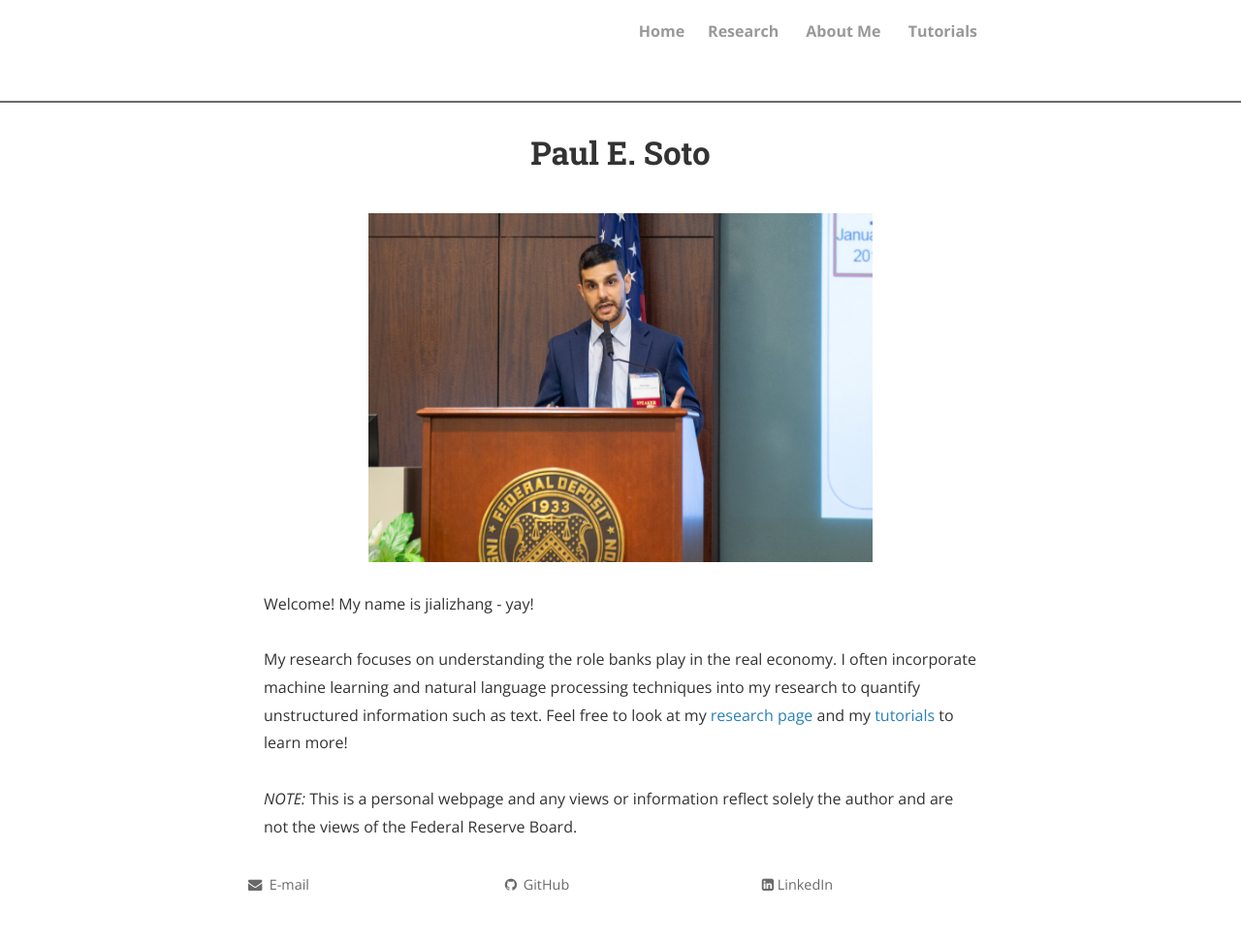
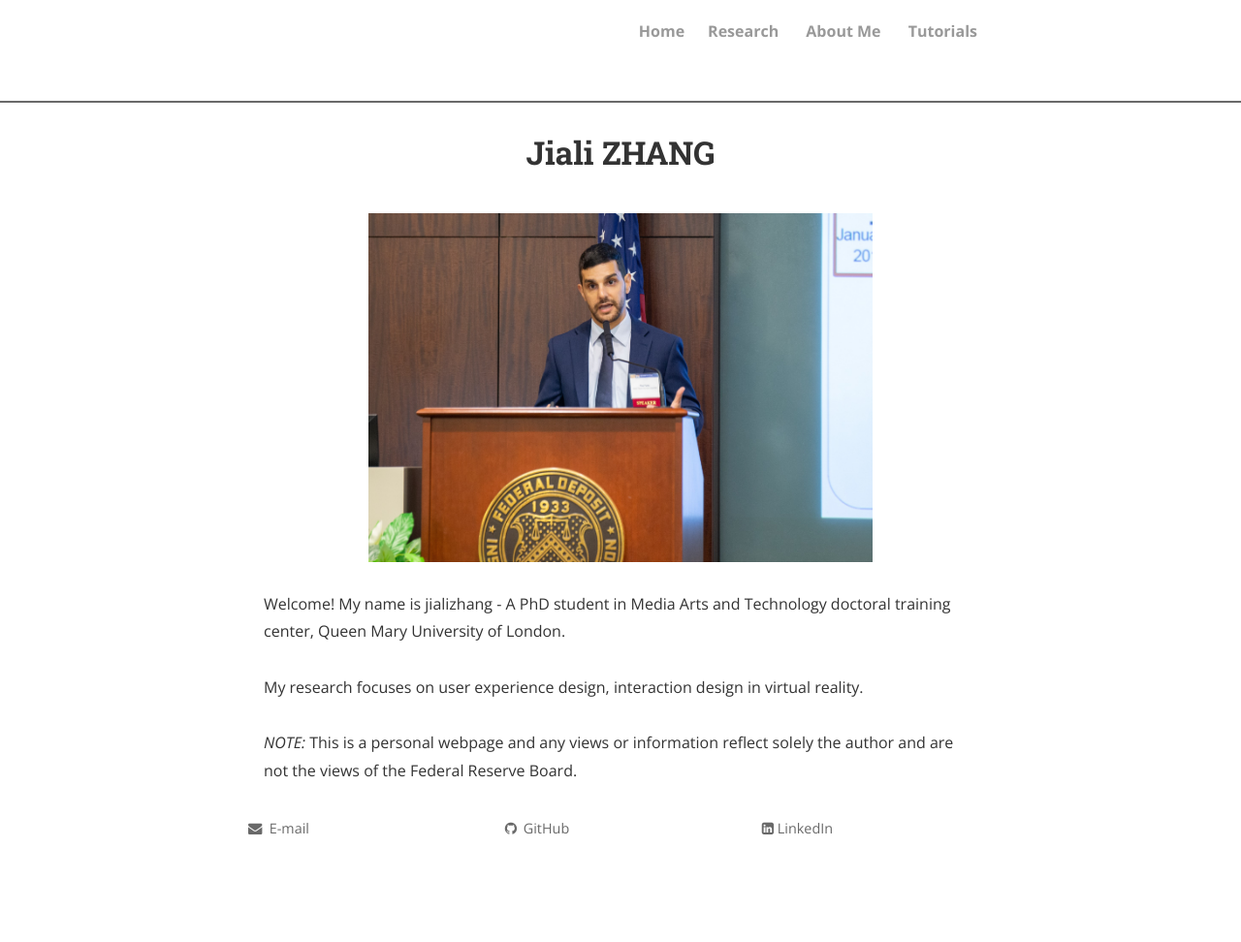
Before and after one commit to jializhangsunny/jializhangsunny.github.io, a Jekyll site: the page built from index.html, in a window 1280 px wide. Shown: the whole page at 97% size. Built offline with Jekyll 4.4.1, drawn with Linux system fonts in a browser that asks for light colours; nearby versions of some CDN libraries; the list of posts is cut into pages by our own code; comment, search, counter and statistics services are not loaded; a style sheet for code colours, icons or effects is not loaded; after the commit the page ends 914 px from its top, so only the background shows below that.

Commit message:
add profile

```diff
--- a/index.html
+++ b/index.html
@@ -1,6 +1,6 @@
 ---
 layout: page
-title: Paul E. Soto
+title: Jiali ZHANG
 ---
 <div class="home">
   <script async src="https://www.googletagmanager.com/gtag/js?id=UA-108085250-1"></script>
@@ -13,12 +13,12 @@ title: Paul E. Soto
 </script>
 
 
-<img src="profile_picture.jpg" alt="Paul Soto pic" style="width:520px;height:360px;" title="Paul Soto"; algin="middle">
+<img src="profile_picture.jpg" alt="Jiali ZHANG pic" style="width:520px;height:360px;" title=Jiali Zhang"; algin="middle">
 <br>
-Welcome! My name is jializhang - yay!
+Welcome! My name is jializhang - A PhD student in Media Arts and Technology doctoral training center, Queen Mary University of London.
 
 <br><br>
-My research focuses on understanding the role banks play in the real economy. I often incorporate machine learning and natural language processing techniques into my research to quantify unstructured information such as text. Feel free to look at my <a href="https://pesoto.github.io/research" target="_self">research page</a> and my <a href="https://pesoto.github.io/research" target="_self">tutorials</a> to learn more!
+My research focuses on user experience design, interaction design in virtual reality.
 <br><br>
  <i>NOTE:</i> This is a personal webpage and any views or information reflect solely the author and are not the views of the Federal Reserve Board.
 </div>
```
